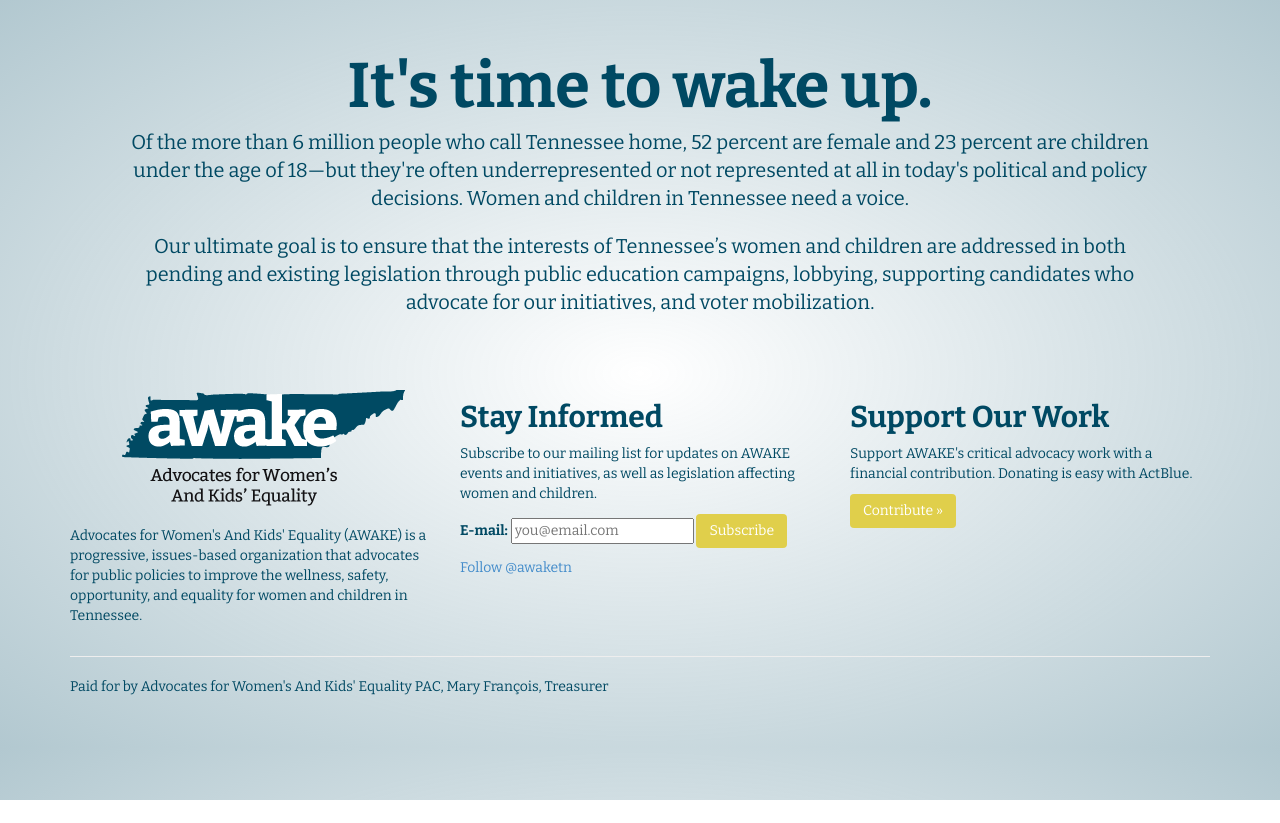
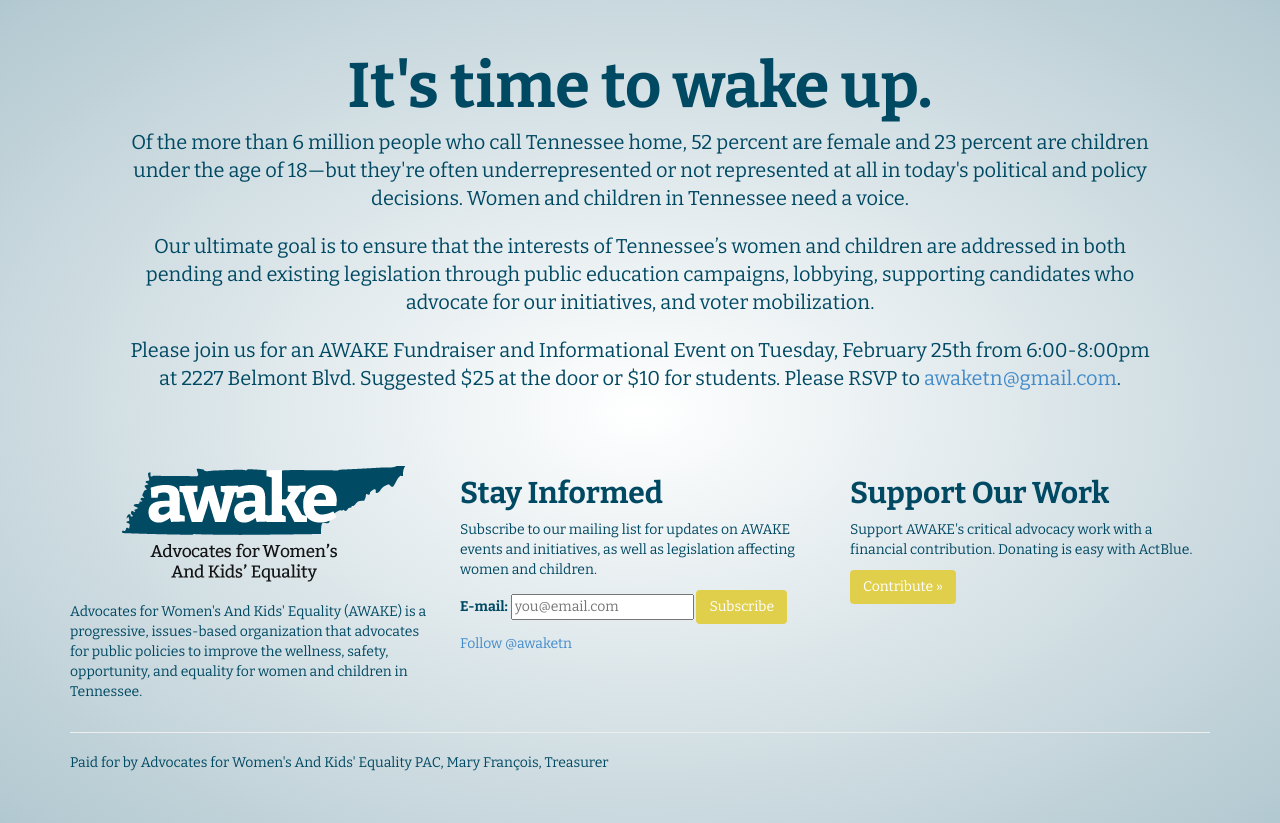
Before and after one commit to slyeargin/awaketn.org, a plain HTML site: page index.html in a window 1280 px wide. Before the commit the page ends 800 px from the top, so only its background shows below. Drawn offline with nearby package versions, Linux system fonts and the light colour scheme.

Commit message:
Update index.html

```diff
--- a/index.html
+++ b/index.html
@@ -1,4 +1,3 @@
-
 <!DOCTYPE html>
 <html lang="en">
   <head>
@@ -41,6 +40,8 @@
         <h1>It's time to wake up.</h1>
         <p class="lead">Of the more than 6 million people who call Tennessee home, 52 percent are female and 23 percent are children under the age of 18&mdash;but they're often underrepresented or not represented at all in today's political and policy decisions. Women and children in Tennessee need a voice.</p>
         <p class="lead">Our ultimate goal is to ensure that the interests of Tennessee’s women and children are addressed in both pending and existing legislation through public education campaigns, lobbying, supporting candidates who advocate for our initiatives, and voter mobilization.</p>
+        <p class="lead">Please join us for an AWAKE Fundraiser and Informational Event on Tuesday, February 25th from 6:00-8:00pm at 2227 Belmont Blvd.
+Suggested $25 at the door or $10 for students. Please RSVP to <a href="mailto:&#097;&#119;&#097;&#107;&#101;&#116;&#110;&#064;&#103;&#109;&#097;&#105;&#108;&#046;&#099;&#111;&#109;?subject=February%2025%20Fundraiser">&#097;&#119;&#097;&#107;&#101;&#116;&#110;&#064;&#103;&#109;&#097;&#105;&#108;&#046;&#099;&#111;&#109;</a>.</p>
       </div>
 
       <!-- Example row of columns -->
```
